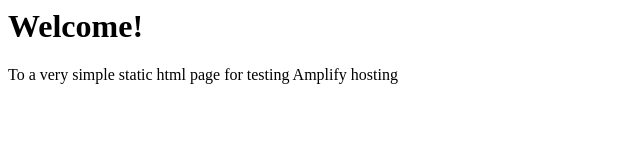
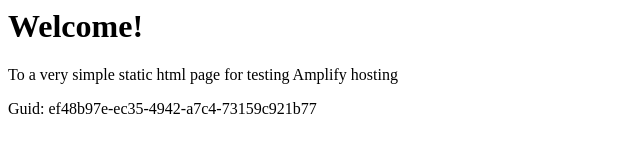
Before and after one commit to aws-aemilia-icn/Github-PR-Commit-Integration-Test-DoNotTouch-Gith-P5X5MO5I-v1-preprod-ap-northeast-2, a website: page src/index.html in a window 1280 px wide. Shown: the whole page, without its empty margins (0-640 px from the left). Drawn offline with Linux system fonts and the light colour scheme.

Commit message:
commit from integ tests

```diff
--- a/src/index.html
+++ b/src/index.html
@@ -1,3 +1,5 @@
+
+
 <html lang="en">
 
 <head>
@@ -10,6 +12,6 @@
 <body>
     <h1>Welcome!</h1>
     <p>To a very simple static html page for testing Amplify hosting</p>
-</body>
+    <p>Guid: ef48b97e-ec35-4942-a7c4-73159c921b77</p></body>
 
 </html>
```
